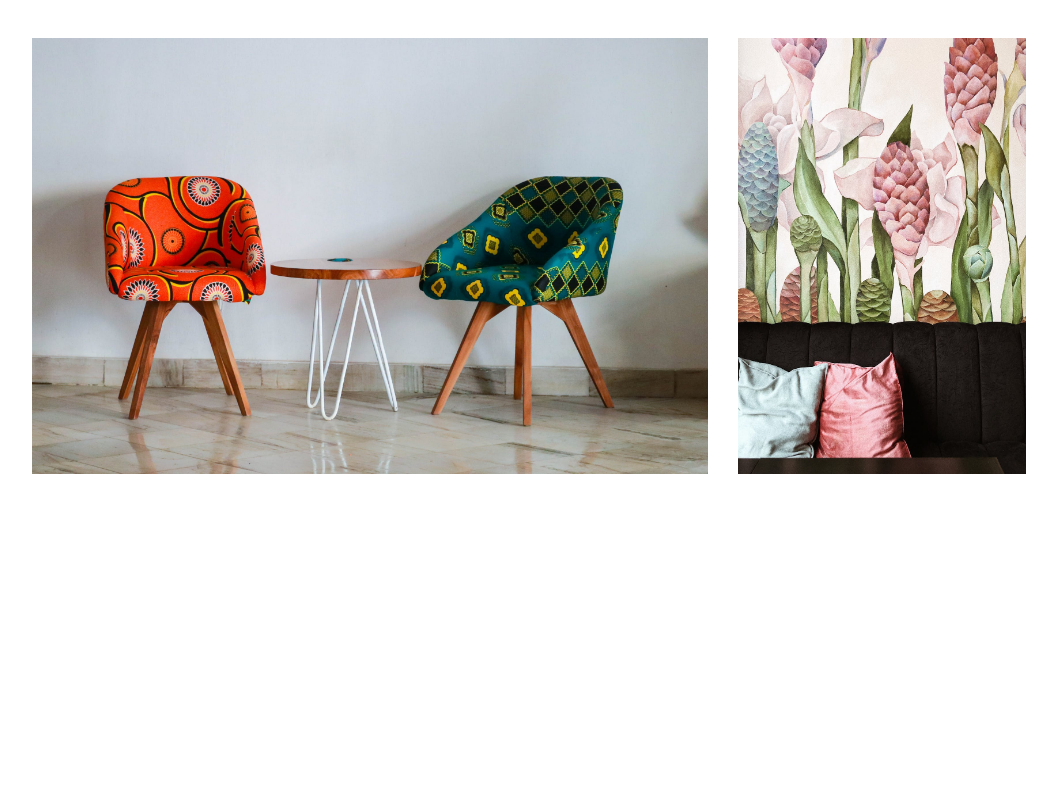
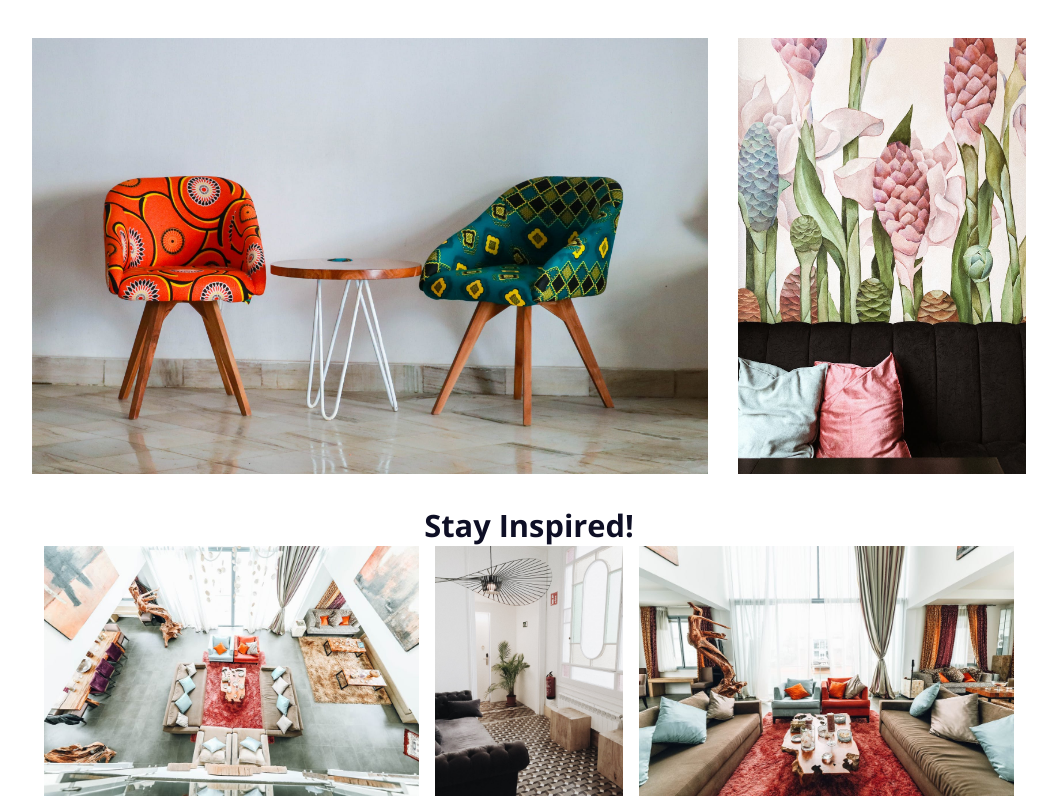
Before and after one commit to yirano/react-luna_living, a React (Create React App) app: page / in a window 1280 px wide. Shown: the part 829-1629 px from the top of the page, without its empty margins (111-1168 px from the left). Before the commit the page ends 1333 px from the top, so only its background shows below. Built offline with nearby package versions, Linux system fonts and the light colour scheme.

Commit message:
Add contents to inspiration section

```diff
--- a/src/App.js
+++ b/src/App.js
@@ -1,7 +1,8 @@
 import React from 'react';
 import Header from './components/Header/Header';
+import Hero from './components/Hero/Hero';
 import NewItems from './components/NewItems/NewItems';
-import Hero from './components/Hero/Hero';
+import Inspiration from './components/Inspiration/Inspiration';
 import './App.css';
 
 function App() {
@@ -10,6 +11,7 @@ function App() {
 			<Header />
 			<Hero />
 			<NewItems />
+			<Inspiration />
 		</main>
 	);
 }
--- /dev/null
+++ b/src/components/Inspiration/Inspiration.css
@@ -0,0 +1,15 @@
+.inspiration {
+	display: flex;
+	max-width: 1300px;
+	margin: 0 auto;
+	justify-content: center;
+	flex-flow: column;
+	align-items: center;
+}
+
+.inspiration img {
+	width: auto;
+	min-height: 100px;
+	height: 250px;
+	margin: 0 8px;
+}
--- /dev/null
+++ b/src/components/Inspiration/Inspiration.js
@@ -0,0 +1,18 @@
+import React from 'react';
+import Aerial from '../../Images/inspiration-aerial.jpeg';
+import Lights from '../../Images/inspiration-light.jpeg';
+import Colorful from '../../Images/inspiration-colors.jpeg';
+import './Inspiration.css';
+
+export default function Inspiration() {
+	return (
+		<section className="inspiration">
+			<h3>Stay Inspired!</h3>
+			<div className="inspirationImgWrapper">
+				<img src={Aerial} alt="View from up top" />
+				<img src={Lights} alt="Hanging lights" />
+				<img src={Colorful} alt="Colorful furniture" />
+			</div>
+		</section>
+	);
+}
```
Also changed, not shown: src/Images/inspiration-aerial.jpeg (renamed from src/Images/inpiration-aerial.jpeg), src/Images/inspiration-colors.jpeg (renamed from src/Images/inpiration-colors.jpeg).
